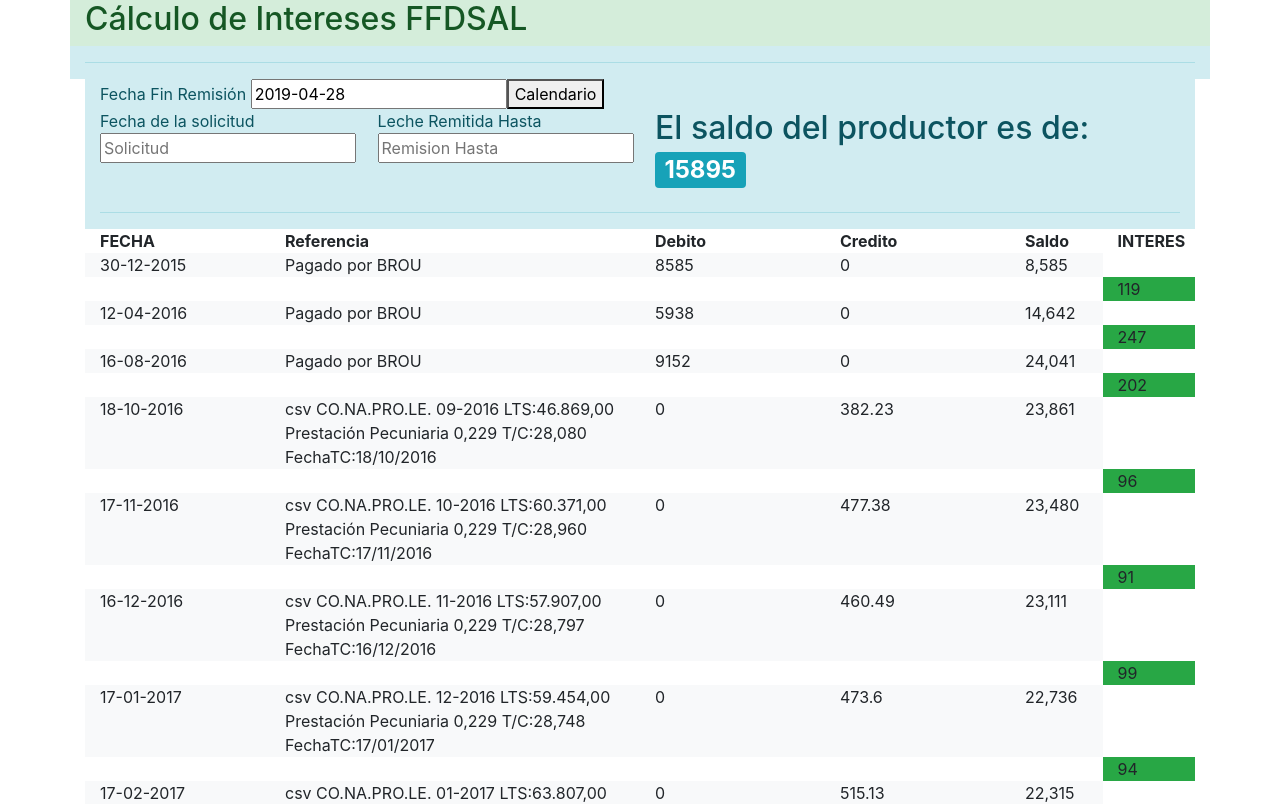
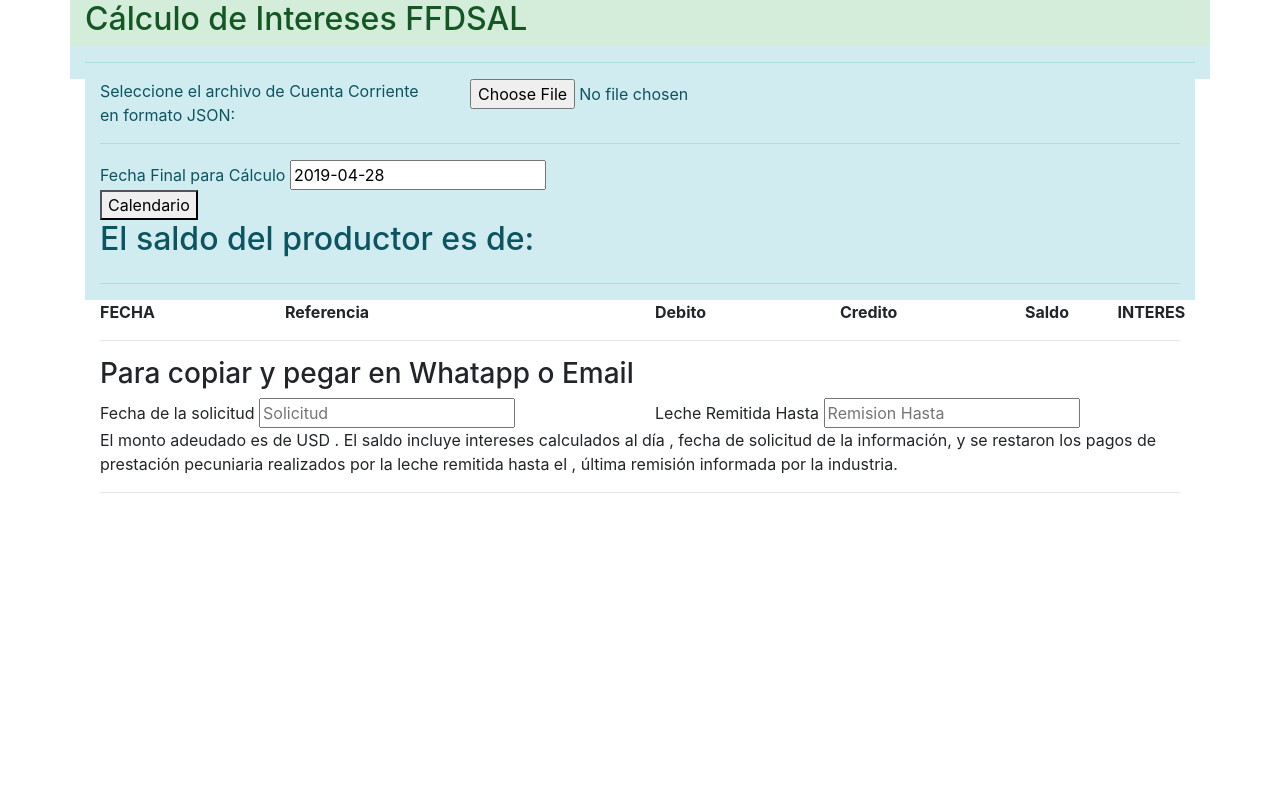
Before and after one commit to mauridev/intereses, an Angular app: page / in a window 1280 px wide. Shown: the top 804 px of the page. Built offline with nearby package versions, Linux system fonts and the light colour scheme.

Commit message:
uploader json ready

```diff
--- a/src/app/calculo-intereses/calculo-intereses.component.html
+++ b/src/app/calculo-intereses/calculo-intereses.component.html
@@ -1,17 +1,28 @@
 <div class="container alert-info">
   <div class="row">
-    <div class="col-md-6">Fecha Fin Remisión
+    <div class="col-md-4">
+      Seleccione el archivo de Cuenta Corriente en formato JSON:
+    </div>
+    <div class="col-md-8">
+        <input id="file-upload"
+          type="file"
+          accept=".json"
+          (change)="fileUpload($event)">
+    </div>
+  </div>
+  <div class="row">
+    <div class="col-md-12">
+        <hr>
+    </div>
+  </div>
+  <div class="row">
+    <div class="col-md-6">Fecha Final para Cálculo
         <input [(ngModel)]="fechaFinRemision"  type="text" ngbDatepicker #d="ngbDatepicker" (dateSelect)="onDateSelect($event)"/>
         <button (click)="d.toggle()">Calendario</button>
     </div>
   </div>
   <div class="row">
-      <div class="col-md-3">Fecha de la solicitud
-          <input [(ngModel)]="fechaSolicitud"  type="text" placeholder="Solicitud"/>
-      </div>
-      <div class="col-md-3">Leche Remitida Hasta
-          <input [(ngModel)]="lecheRemitidaHasta"  type="text" placeholder="Remision Hasta"/>
-      </div>
+
       <div class="col-md-6">
         <h2>El saldo del productor es de: <span class="badge badge-info">{{ saldoFinal }}</span></h2>
       </div>
@@ -82,6 +93,12 @@
       </div>
   </div>
   <div class="row">
+      <div class="col-md-6">Fecha de la solicitud
+          <input [(ngModel)]="fechaSolicitud"  type="text" placeholder="Solicitud"/>
+      </div>
+      <div class="col-md-6">Leche Remitida Hasta
+          <input [(ngModel)]="lecheRemitidaHasta"  type="text" placeholder="Remision Hasta"/>
+      </div>
     <div class="col-md-12">
       El monto adeudado es de USD <strong> {{ saldoFinal }} </strong>.  El saldo incluye intereses calculados al día <strong> {{ fechaSolicitud }} </strong>, fecha de solicitud de la información,
       y se restaron los pagos de prestación pecuniaria realizados por la leche remitida hasta el <strong> {{ lecheRemitidaHasta }} </strong>, última remisión informada
--- a/src/app/calculo-intereses/calculo-intereses.component.ts
+++ b/src/app/calculo-intereses/calculo-intereses.component.ts
@@ -1,8 +1,9 @@
 import { ItemCtaCte} from './../classes/item-cta-cte';
 import { Component, OnInit } from '@angular/core';
+import datosCtaCte from '../../assets/data/ctacte.json';
 
-import datosCtaCte from '../../assets/data/ctacte.json';
 import { NgbDate } from '@ng-bootstrap/ng-bootstrap';
+
 
 @Component({
   selector: 'app-calculo-intereses',
@@ -11,7 +12,9 @@ import { NgbDate } from '@ng-bootstrap/ng-bootstrap';
 })
 export class CalculoInteresesComponent implements OnInit {
 
-ctaCte: ItemCtaCte[] = datosCtaCte;
+
+fileText: any = '[{}]';
+ctaCte: ItemCtaCte[] = JSON.parse(this.fileText);
 fechaFinRemision: Date = new Date();
 fechaSolicitud: any = '';
 lecheRemitidaHasta: any = '';
@@ -20,12 +23,32 @@ saldoFinal: number;
 esLaFechaFinalElUltimoDato = true;
 indiceFechaFinal: number;
 
+
+
+
+
+
 constructor() {
 }
 
 
 ngOnInit() {
-  this.calculoAlgoritmo1();
+  //this.calculoAlgoritmo1();
+  console.log(this);
+}
+
+alerta = () =>{
+  alert(this);
+}
+
+fileUpload(event) {
+  let reader = new FileReader();
+  reader.readAsText(event.srcElement.files[0]);
+  let me = this;
+  reader.onload = () => {
+    me.fileText = reader.result;
+    me.ctaCte = JSON.parse(me.fileText);
+  }
 }
 
 /* Obtiene la fecha elegida del data picker */
```
Also changed, not shown: src/assets/data/aa.txt (added).
